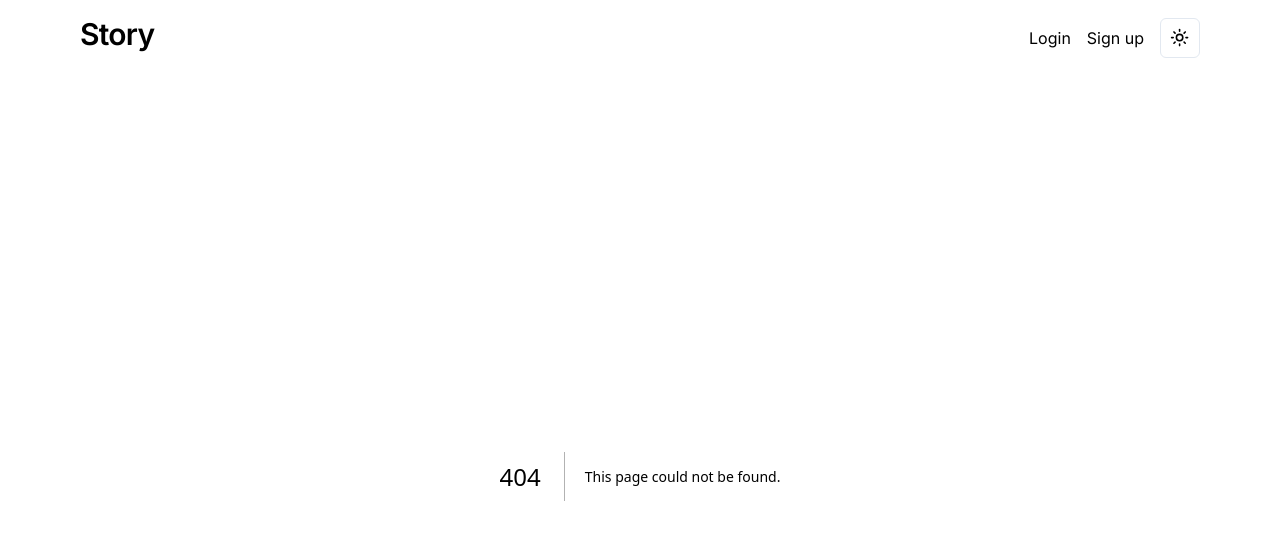
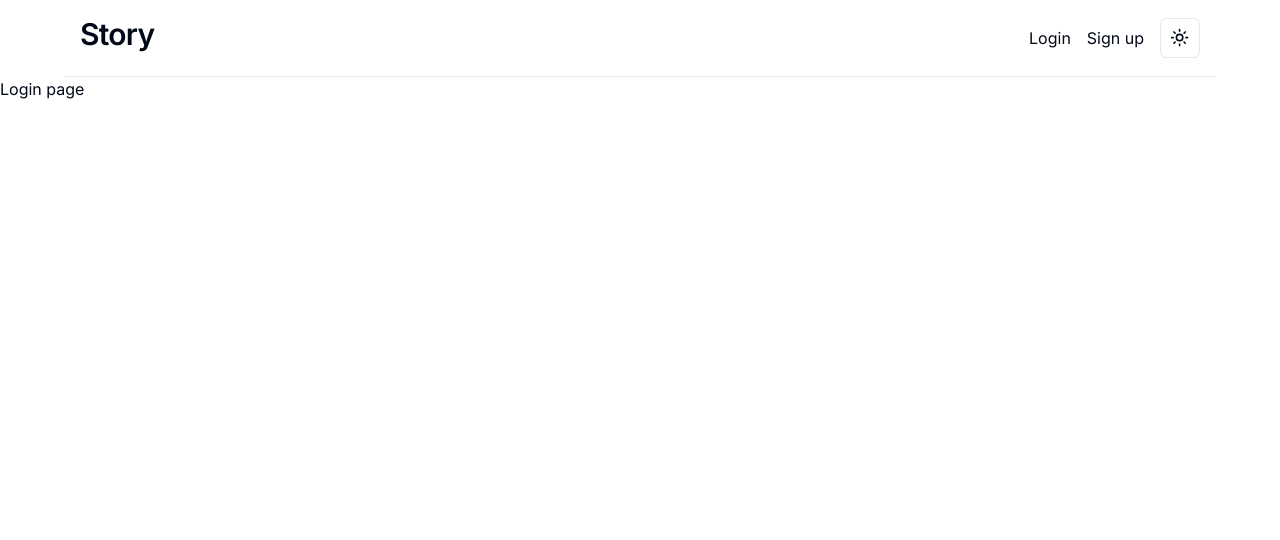
Before and after one commit to MahendraDani/supabase-hackathon, a Next.js app: page /login in a window 1280 px wide. Before the commit this address had no page. Shown: the top 540 px of the page. Built offline with nearby package versions, Linux system fonts and the light colour scheme.

Commit message:
feat: created login and signup pages before executing functionality

```diff
--- /dev/null
+++ b/src/app/login/page.tsx
@@ -0,0 +1,7 @@
+const LoginPage = () => {
+  return (
+    <div>Login page</div>
+  )
+}
+
+export default LoginPage;
--- a/src/app/page.tsx
+++ b/src/app/page.tsx
@@ -4,7 +4,7 @@
 export default function Home() {
   return (
     <main>
-      <div>I am displayed from page.tsx</div>
+
     </main>
   )
 }
--- /dev/null
+++ b/src/app/signup/page.tsx
@@ -0,0 +1,7 @@
+const SignupPage = () => {
+  return (
+    <div>signup page</div>
+  )
+}
+
+export default SignupPage;
--- a/src/components/custom/navbar/navbar.tsx
+++ b/src/components/custom/navbar/navbar.tsx
@@ -4,14 +4,15 @@ import Link from "next/link";
 import { ModeToggle } from "../theme/theme";
 
 const Navbar = () => {
-
   return (
-    <div className="w-[90%] mx-auto">
+    <div className="w-[90%] mx-auto border-b-[1px] border-slate-200">
       <nav className="p-4 flex justify-between items-center">
         <div>
-          <h2 className="scroll-m-20  pb-2 text-3xl font-semibold tracking-tight first:mt-0">
-            Story
-          </h2>
+          <Link href={"/"}>
+            <h2 className="scroll-m-20  pb-2 text-3xl font-semibold tracking-tight first:mt-0">
+              Story
+            </h2>
+          </Link>
         </div>
 
         <div className="flex justify-between items-center gap-4">
```
